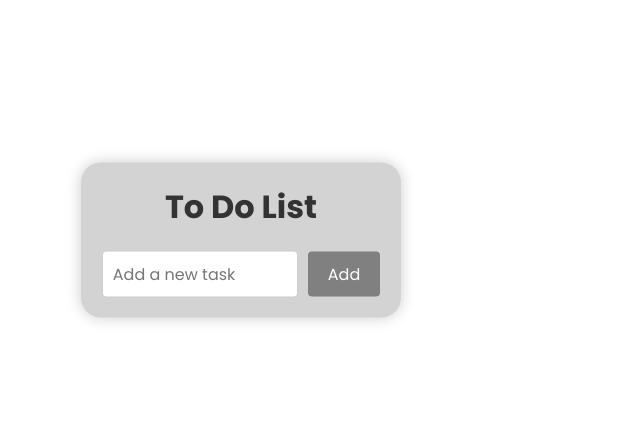
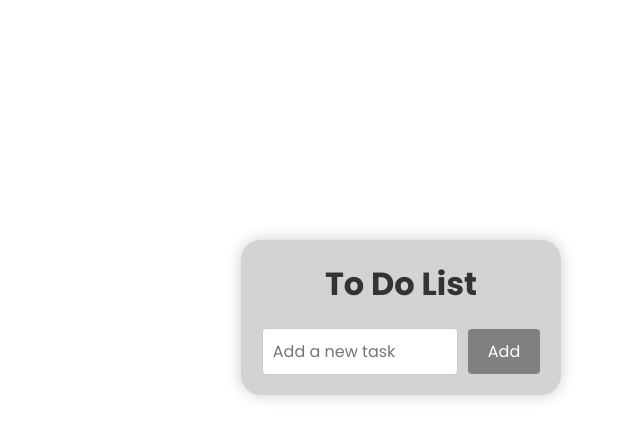
Before and after one commit to abbicode/todoapp, a React (Create React App) app: page / in a window 1280 px wide. Shown: the top 438 px of the page, without its empty margins (399-1039 px from the left). Built offline with nearby package versions, Linux system fonts and the light colour scheme; the HTML template or start-up script is replaced by a standard one.

Commit message:
Make post-it note component draggable (#1)
Co-authored-by: bgupta <binita.gupta@disneystreaming.com>

```diff
--- a/package.json
+++ b/package.json
@@ -11,6 +11,7 @@
     "react": "^18.3.1",
     "react-beautiful-dnd": "^13.1.1",
     "react-dom": "^18.3.1",
+    "react-draggable": "^4.4.6",
     "react-scripts": "5.0.1",
     "web-vitals": "^2.1.4"
   },
--- a/src/App.css
+++ b/src/App.css
@@ -48,7 +48,7 @@ h1 {
 
 
 /* Ensure that the container is draggable */
-#centered-div {
+.todo-list {
   position: absolute; /* Absolute positioning */
   top: 30%; /* Position from the top */
   left: 50%; /* Position from the left */
--- a/src/App.js
+++ b/src/App.js
@@ -7,7 +7,6 @@ function App() {
   return (
     <div className="App">
       <TodoList />
-
     </div>
   );
 }
--- a/src/components/TodoList.js
+++ b/src/components/TodoList.js
@@ -1,4 +1,5 @@
 import React, { useState } from 'react';
+import Draggable from 'react-draggable';
 import TodoItem from './TodoItem';
 
 function TodoList() {
@@ -62,6 +63,7 @@ function TodoList() {
   }
 
   return (
+    <Draggable>
       <div className="todo-list">
         <h1>To Do List</h1>
         {tasks.map(task => (
@@ -88,6 +90,7 @@ function TodoList() {
           <button className="add-task-button" onClick={() => addTask(text)}>Add</button>
         </div>
       </div>
+    </Draggable>
   );
 }
 
```
Also changed, not shown: public/index.html (+6 -4 lines), 1 other file (tests, documents, lock files or other folders). Lines whose indentation alone changed are shown as unchanged.
